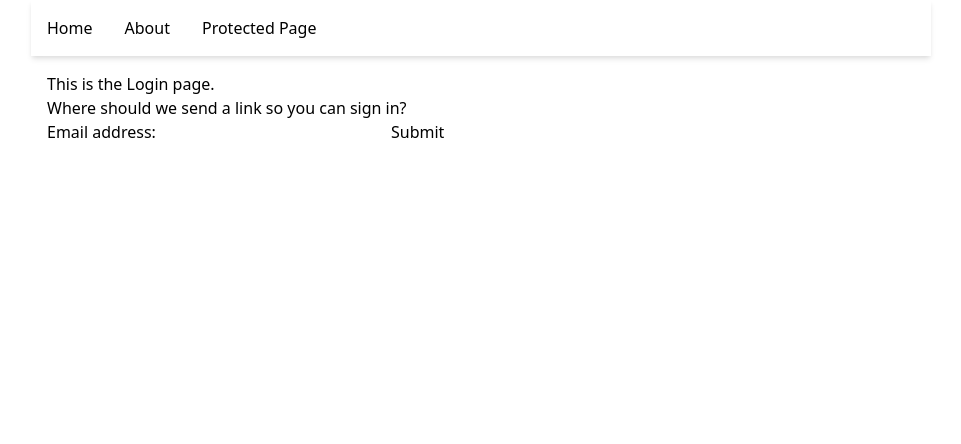
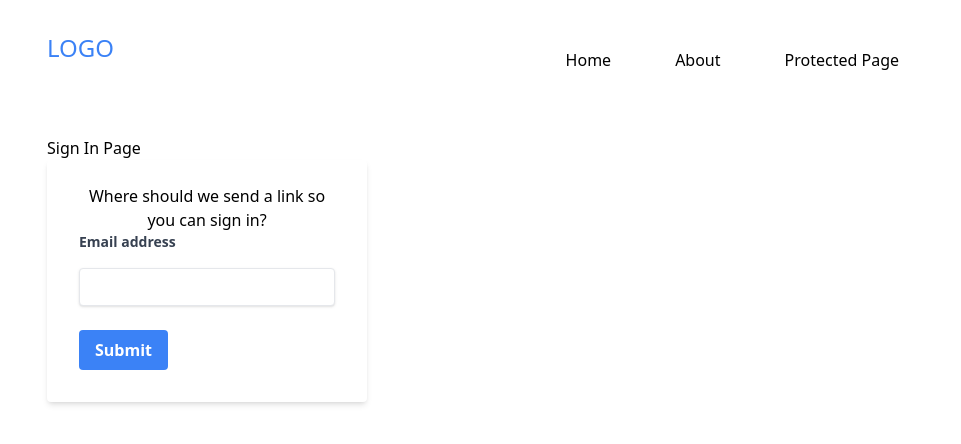
Before and after one commit to ericsfeed/react-router-magic-tailwind, a React (Create React App) app: page /login in a window 1280 px wide. Shown: the top 444 px of the page, without its empty margins (159-1120 px from the left). Built offline with nearby package versions, Linux system fonts and the light colour scheme; no server answers; what magic-sdk would draw is missing.

Commit message:
added some sketchy tailwind css to login page and about page; fix later

```diff
--- a/src/App.js
+++ b/src/App.js
@@ -8,7 +8,6 @@ import Navigation from "./components/Navigation";
 function App() {
   return (
     <div className="App">
-
       <Navigation />
 
       <div className="main">
@@ -28,7 +27,6 @@ function App() {
           <Route path="*" element={<NotFoundPage />} />
         </Routes>
       </div>
-
     </div>
   );
 }
@@ -38,7 +36,11 @@ export const HomePage = () => {
 };
 
 export const AboutPage = () => {
-  return <div>This is the About page. </div>;
+  return (
+    <div className="h-screen flex justify-center items-center bg-yellow-300">
+      <h1 className="text-9xl uppercase font-black">About Page</h1>
+    </div>
+  );
 };
 
 export const NotFoundPage = () => {
--- a/src/components/LoginPage.js
+++ b/src/components/LoginPage.js
@@ -46,24 +46,43 @@ function LoginPage() {
   };
 
   return (
-    <div>
-      <p>This is the Login page. </p>
-      <form onSubmit={handleSubmit}>
+    <div class="w-full max-w-xs">
+      <h2>Sign In Page</h2>
+      <form
+        onSubmit={handleSubmit}
+        class="bg-white shadow-md rounded px-8 pt-6 pb-8 mb-4"
+      >
         <span>
           <fieldset>
-            <legend>Where should we send a link so you can sign in?</legend>
-            <label htmlFor="emailAddress">Email address:</label>
+            <legend class="text-center">
+              Where should we send a link so you can sign in?
+            </legend>
+            <div class="mb-6">
+              <label
+                htmlFor="emailAddress"
+                class="block text-gray-700 text-sm font-bold mb-4"
+              >
+                Email address
+              </label>
               <input
+                class="shadow appearance-none border rounded w-full py-2 px-3 text-gray-700 leading-tight focus:outline-none focus:shadow-outline"
                 id="emailAddress"
                 type="email"
                 maxLength="40"
                 onChange={handleChange}
                 value={emailAddress}
                 autoComplete="email"
-            ></input>{" "}
-            <button type="submit">
+              ></input>
+              <p class="text-red-500 text-xs italic">{errorMessage}</p>
+            </div>{" "}
+            <div class="flex items-center justify-between">
+              <button
+                class="bg-blue-500 hover:bg-blue-700 text-white font-bold py-2 px-4 rounded focus:outline-none focus:shadow-outline"
+                type="submit"
+              >
                 {loadingState ? "Loading (please wait)..." : "Submit"}
               </button>
+            </div>
             <p> {errorMessage} </p>
           </fieldset>
         </span>
--- a/src/components/Navigation.js
+++ b/src/components/Navigation.js
@@ -4,20 +4,33 @@ import { NavLink } from "react-router-dom";
 const Navigation = () => {
   return (
     <div>
-      <nav>
-        <ul>
-          <li>
-            <NavLink to="/" end>
-              Home
-            </NavLink>
-          </li>
-          <li>
-            <NavLink to="/about">About</NavLink>
-          </li>
-          <li>
-            <NavLink to="/protected">Protected Page</NavLink>
-          </li>
-        </ul>
+      <nav class="container flex justify-between px-4 py-8 mx-auto bg-white">
+        <div>
+          <h3 class="text-2xl font-medium text-blue-500">LOGO</h3>
+        </div>
+        <div class="hidden space-x-8 lg:flex">
+          <NavLink to="/" end>
+            Home
+          </NavLink>
+          <NavLink to="/about">About</NavLink>
+          <NavLink to="/protected">Protected Page</NavLink>
+        </div>
+        <div class="flex lg:hidden">
+          <svg
+            xmlns="http://www.w3.org/2000/svg"
+            class="w-6 h-6"
+            fill="none"
+            viewBox="0 0 24 24"
+            stroke="currentColor"
+          >
+            <path
+              stroke-linecap="round"
+              stroke-linejoin="round"
+              stroke-width="2"
+              d="M4 6h16M4 12h16M4 18h16"
+            />
+          </svg>
+        </div>
       </nav>
     </div>
   );
```
Lines whose indentation alone changed are shown as unchanged.
